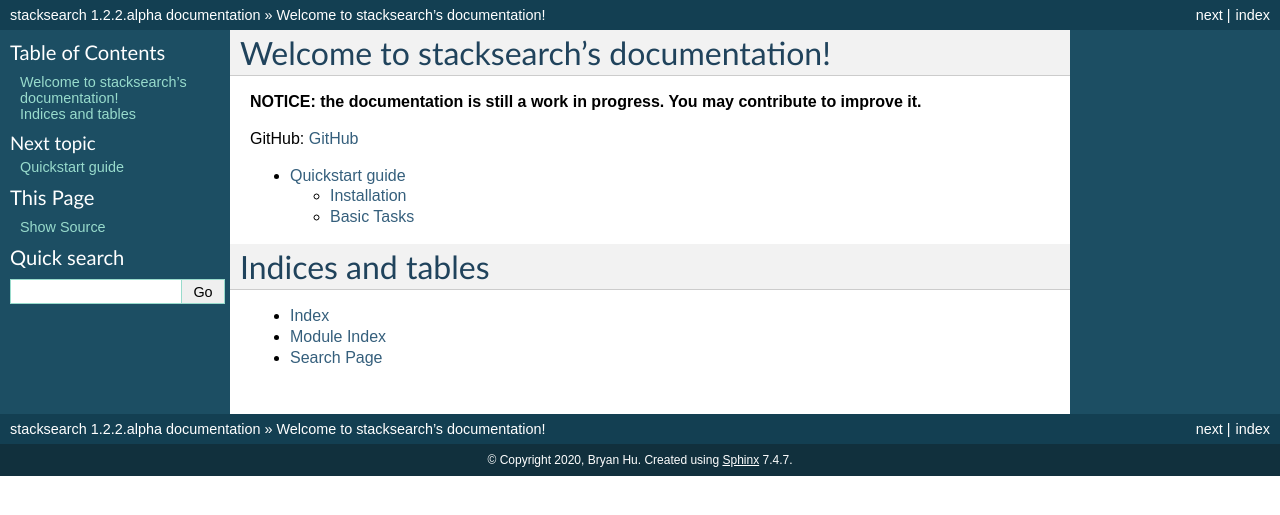
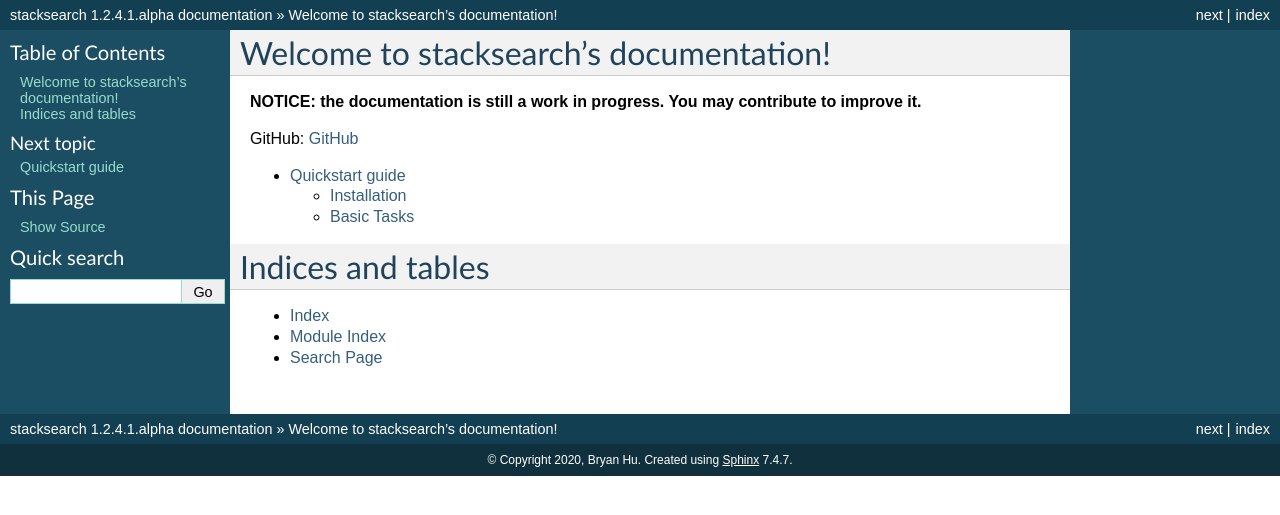
Before and after one commit to ThatXliner/stacksearch, a Sphinx documentation site: the page built from docs/index.rst, in a window 1280 px wide. Shown: the top 515 px of the page. Built offline with Sphinx 7.4.7, drawn with Linux system fonts in a browser that asks for light colours.

Commit message:
docs better?

```diff
--- a/docs/conf.py
+++ b/docs/conf.py
@@ -23,7 +23,7 @@
 author = "Bryan Hu"
 
 # The full version, including alpha/beta/rc tags
-release = "1.2.2.alpha"
+release = "1.2.4.1.alpha"
 
 
 # -- General configuration ---------------------------------------------------
--- a/stacksearch/__init__.py
+++ b/stacksearch/__init__.py
@@ -9,6 +9,6 @@
 
 """
 
-__version__ = "1.2.4"
+__version__ = "1.2.4.1"
 
 __author__ = ["Bryan Hu"]
```
Also changed, not shown: 1 other file.
